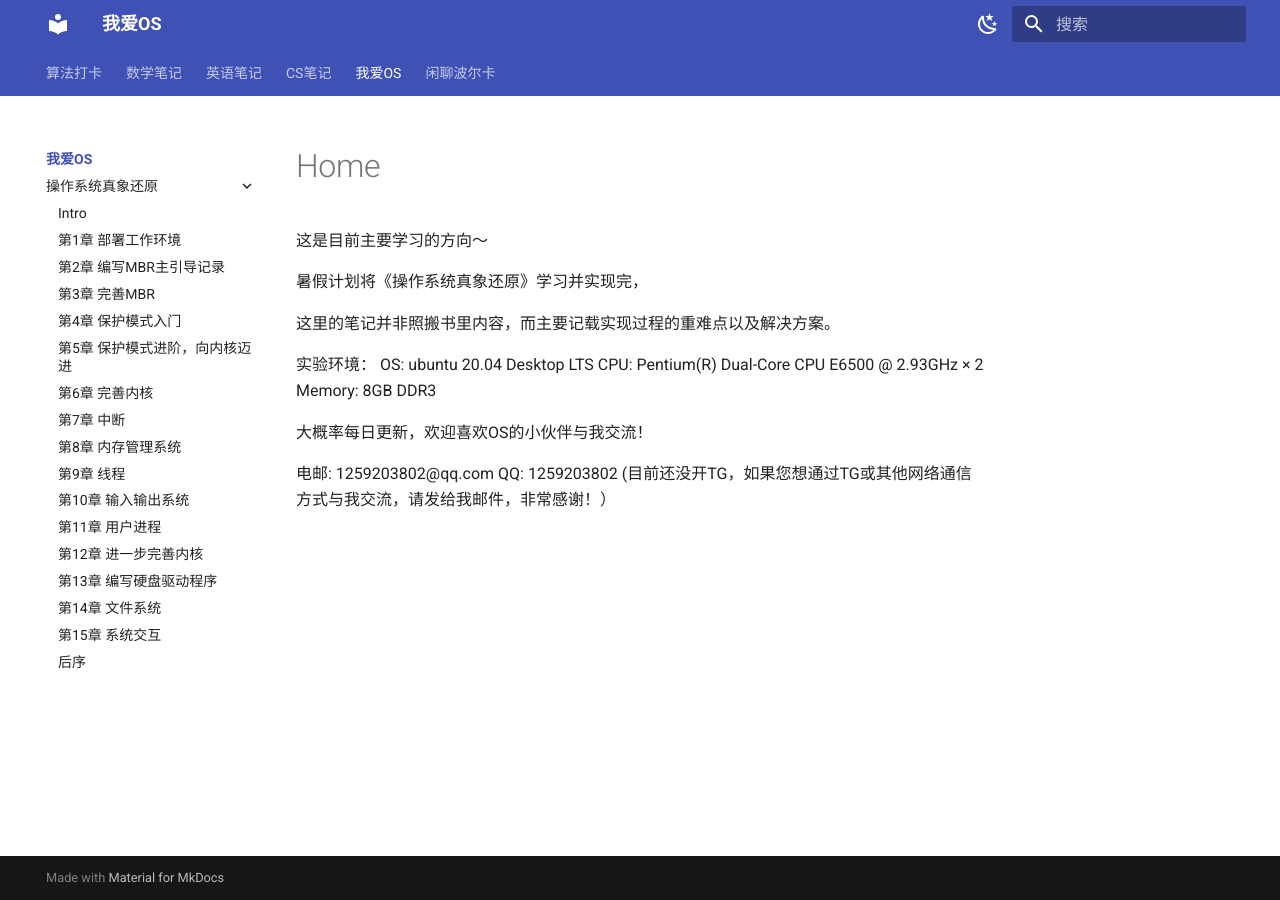
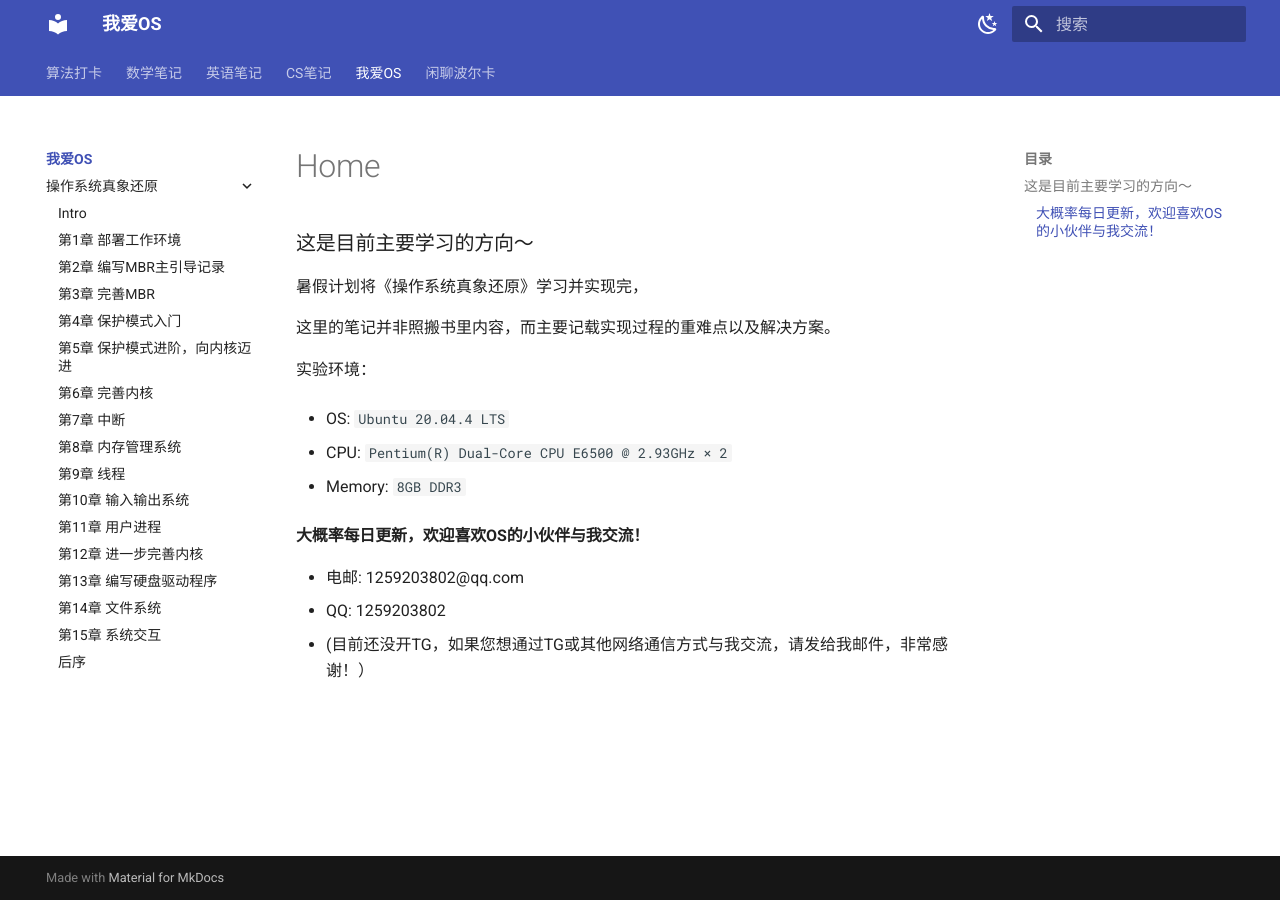
Before and after one commit to Haohahahaha/os, an MkDocs documentation site: the page built from docs/index.md, in a window 1280 px wide. Built offline with MkDocs 1.6.1 and Material for MkDocs 9.7.7, drawn with Linux system fonts in a browser that asks for light colours.

Commit message:
2022-07-03_17:12:27 update

```diff
--- a/docs/index.md
+++ b/docs/index.md
@@ -1,16 +1,19 @@
-这是目前主要学习的方向～
+### 这是目前主要学习的方向～
 
 暑假计划将《操作系统真象还原》学习并实现完，
 
 这里的笔记并非照搬书里内容，而主要记载实现过程的重难点以及解决方案。
 
 实验环境：
-    OS: ubuntu 20.04 Desktop LTS
-    CPU: Pentium(R) Dual-Core CPU E6500 @ 2.93GHz × 2
-    Memory: 8GB DDR3
 
-大概率每日更新，欢迎喜欢OS的小伙伴与我交流！
+- OS: `Ubuntu 20.04.4 LTS`
 
-电邮: 1259203802@qq.com
-QQ: 1259203802
-(目前还没开TG，如果您想通过TG或其他网络通信方式与我交流，请发给我邮件，非常感谢！）
+- CPU: `Pentium(R) Dual-Core CPU E6500 @ 2.93GHz × 2`
+
+- Memory: `8GB DDR3`
+
+#### 大概率每日更新，欢迎喜欢OS的小伙伴与我交流！
+
+- 电邮: 1259203802@qq.com
+- QQ: 1259203802
+- (目前还没开TG，如果您想通过TG或其他网络通信方式与我交流，请发给我邮件，非常感谢！）
```
